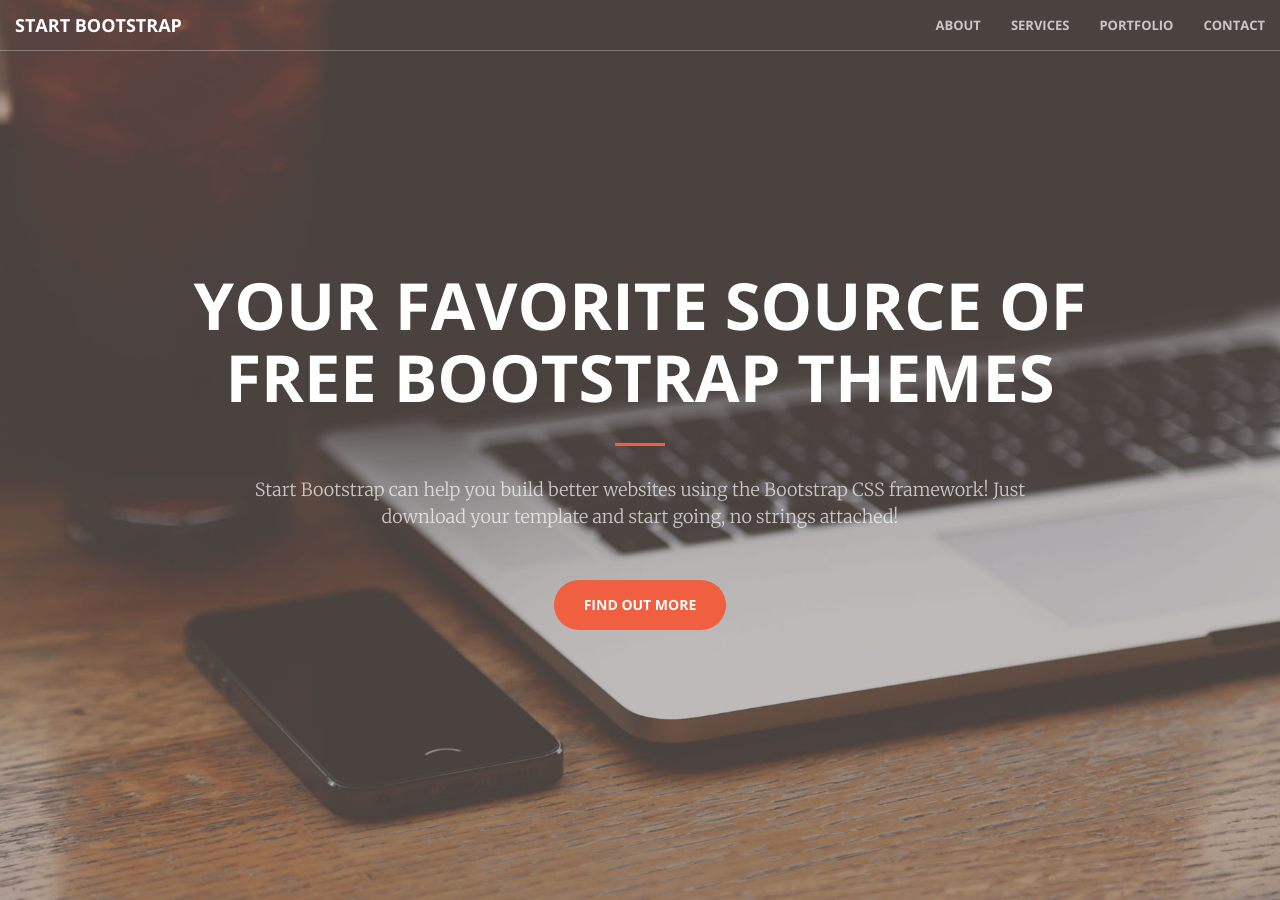
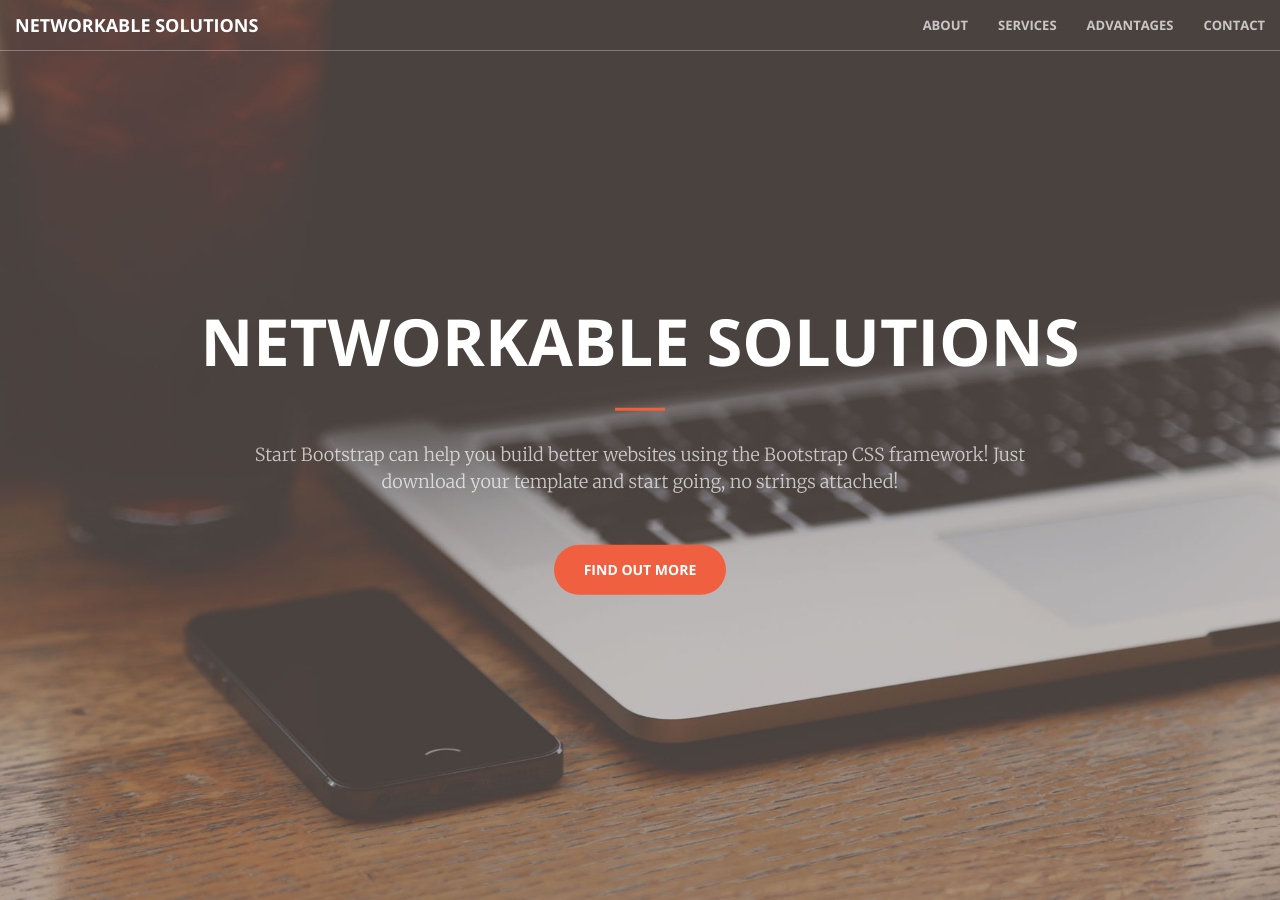
Before and after one commit to networkable-solutions/networkable-solutions.github.io, a Jekyll site: the page built from index.html, in a window 1280 px wide and 900 px high. Built offline with Jekyll 4.4.1, drawn with Linux system fonts in a browser that asks for light colours.

Commit message:
Change header

```diff
--- a/_includes/header.html
+++ b/_includes/header.html
@@ -1,7 +1,7 @@
 <header>
     <div class="header-content">
         <div class="header-content-inner">
-            <h1>Your Favorite Source of Free Bootstrap Themes</h1>
+            <h1>Networkable Solutions</h1>
             <hr>
             <p>Start Bootstrap can help you build better websites using the Bootstrap CSS framework! Just download your template and start going, no strings attached!</p>
             <a href="#about" class="btn btn-primary btn-xl page-scroll">Find Out More</a>
--- a/_includes/nav.html
+++ b/_includes/nav.html
@@ -8,7 +8,7 @@
                 <span class="icon-bar"></span>
                 <span class="icon-bar"></span>
             </button>
-            <a class="navbar-brand page-scroll" href="#page-top">Start Bootstrap</a>
+            <a class="navbar-brand page-scroll" href="#page-top">Networkable Solutions</a>
         </div>
 
         <!-- Collect the nav links, forms, and other content for toggling -->
@@ -21,7 +21,7 @@
                     <a class="page-scroll" href="#services">Services</a>
                 </li>
                 <li>
-                    <a class="page-scroll" href="#portfolio">Portfolio</a>
+                    <a class="page-scroll" href="#advantages">Advantages</a>
                 </li>
                 <li>
                     <a class="page-scroll" href="#contact">Contact</a>
```
